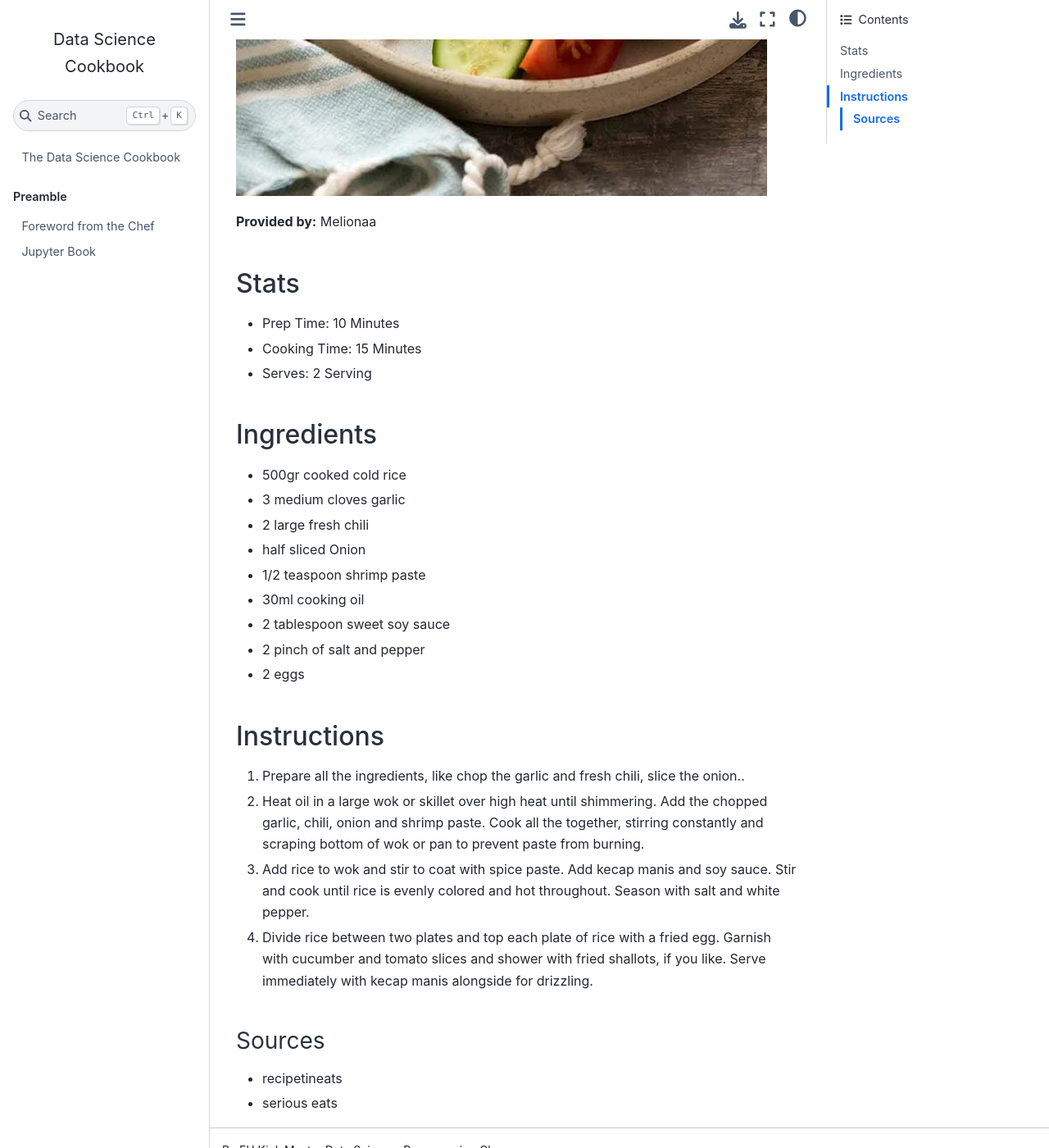
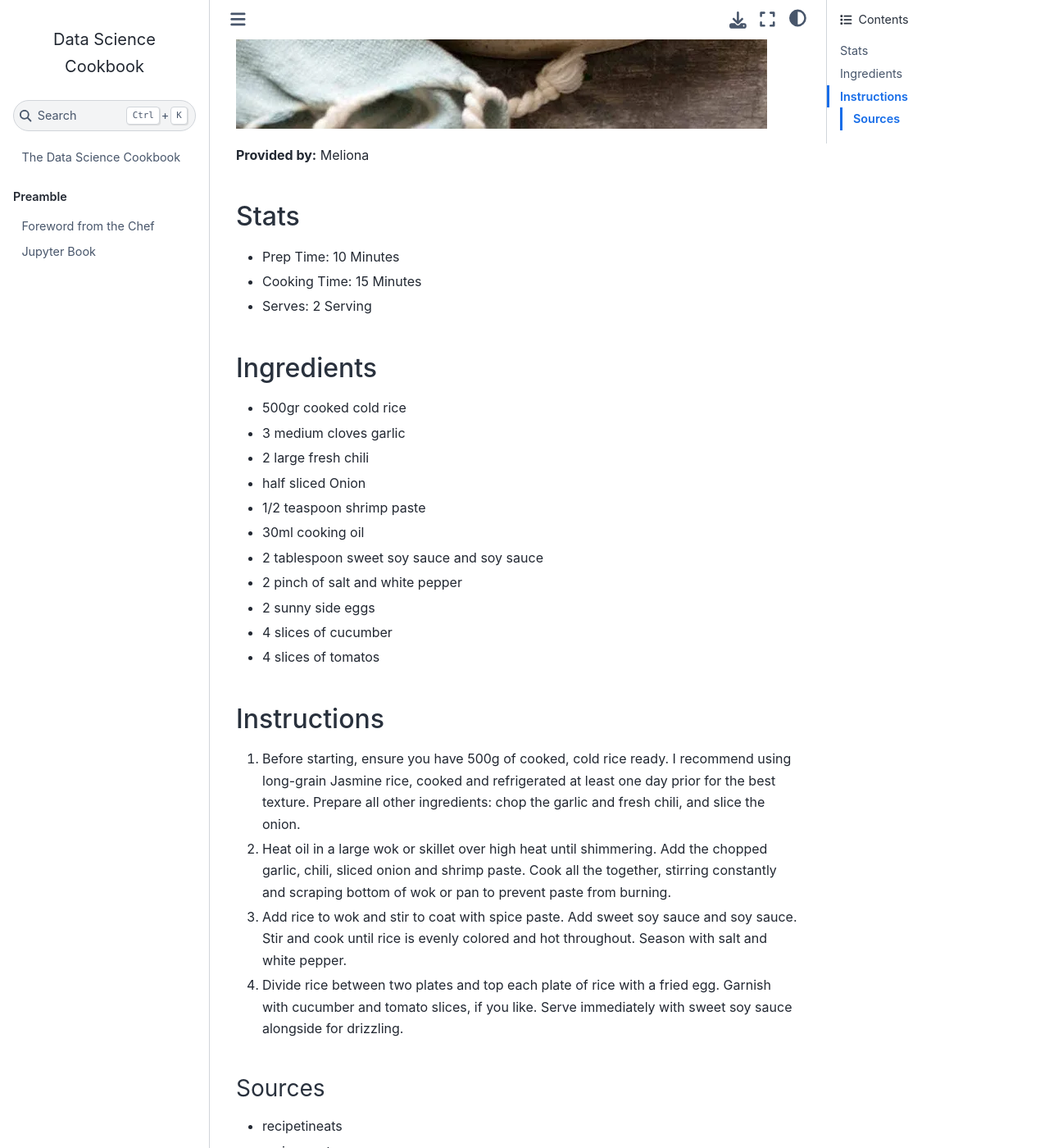
Before and after one commit to tillschwoerer/the-data-science-cookbook, a Jupyter Book: the page built from recipes/Nasi_Goreng.md, in a window 1280 px wide and 1400 px high, scrolled down 1160 px. Shown: the whole window at 82% size. Built offline with Jupyter Book 1.0.4 settings and Sphinx 7.4.7 and the Sphinx Book theme 1.1.4, drawn with Linux system fonts in a browser that asks for light colours; pages that are not in the unit, such as notebooks, are missing from menus; some of the changed text lies outside the part shown.

Commit message:
Update Instructions for the rice type

```diff
--- a/recipes/Nasi_Goreng.md
+++ b/recipes/Nasi_Goreng.md
@@ -1,17 +1,14 @@
 # Nasi Goreng (Indonesian Fried Rice)
 
 Nasi Goreng is a popular Indonesian dish. It could be found like literally everywhere and whenever in Indonesia.
-
 It is basically a fried rice, traditionally served with a fried egg or sunny side egg. In some restaurant it could also be found served with meat, onion or other vegetables.
-
 The thing that distinguishes it from other fried rice dishes is the sauce is made with sweet soy sauce, so that it has unique dark brown and caramelised colour.
-
 I love this dish because the recipe is so simple and it tastes amazing. It is one of my comfort foods, whenever i miss my homecountry.
 
 Nasi Goreng
 ![NasiGoreng](../img/nasi-goreng.webp)
 
-**Provided by:** Melionaa
+**Provided by:** Meliona
 
 ## Stats
 - Prep Time: 10 Minutes
@@ -25,19 +22,18 @@ Nasi Goreng
 - half sliced Onion
 - 1/2 teaspoon shrimp paste
 - 30ml cooking oil
-- 2 tablespoon sweet soy sauce
-- 2 pinch of salt and pepper
-- 2 eggs
+- 2 tablespoon sweet soy sauce and soy sauce
+- 2 pinch of salt and white pepper
+- 2 sunny side eggs
+- 4 slices of cucumber
+- 4 slices of tomatos
 
 
 ## Instructions
-1. Prepare all the ingredients, like chop the garlic and fresh chili, slice the onion..
-
-2. Heat oil in a large wok or skillet over high heat until shimmering. Add the chopped garlic, chili, onion and shrimp paste. Cook all the together, stirring constantly and scraping bottom of wok or pan to prevent paste from burning.
-
-3. Add rice to wok and stir to coat with spice paste. Add kecap manis and soy sauce. Stir and cook until rice is evenly colored and hot throughout. Season with salt and white pepper.
-
-4. Divide rice between two plates and top each plate of rice with a fried egg. Garnish with cucumber and tomato slices and shower with fried shallots, if you like. Serve immediately with kecap manis alongside for drizzling.
+1. Before starting, ensure you have 500g of cooked, cold rice ready. I recommend using long-grain Jasmine rice, cooked and refrigerated at least one day prior for the best texture. Prepare all other ingredients: chop the garlic and fresh chili, and slice the onion.
+2. Heat oil in a large wok or skillet over high heat until shimmering. Add the chopped garlic, chili, sliced onion and shrimp paste. Cook all the together, stirring constantly and scraping bottom of wok or pan to prevent paste from burning.
+3. Add rice to wok and stir to coat with spice paste. Add sweet soy sauce and soy sauce. Stir and cook until rice is evenly colored and hot throughout. Season with salt and white pepper.
+4. Divide rice between two plates and top each plate of rice with a fried egg. Garnish with cucumber and tomato slices, if you like. Serve immediately with sweet soy sauce alongside for drizzling.
 
 ### Sources
 - recipetineats
```
